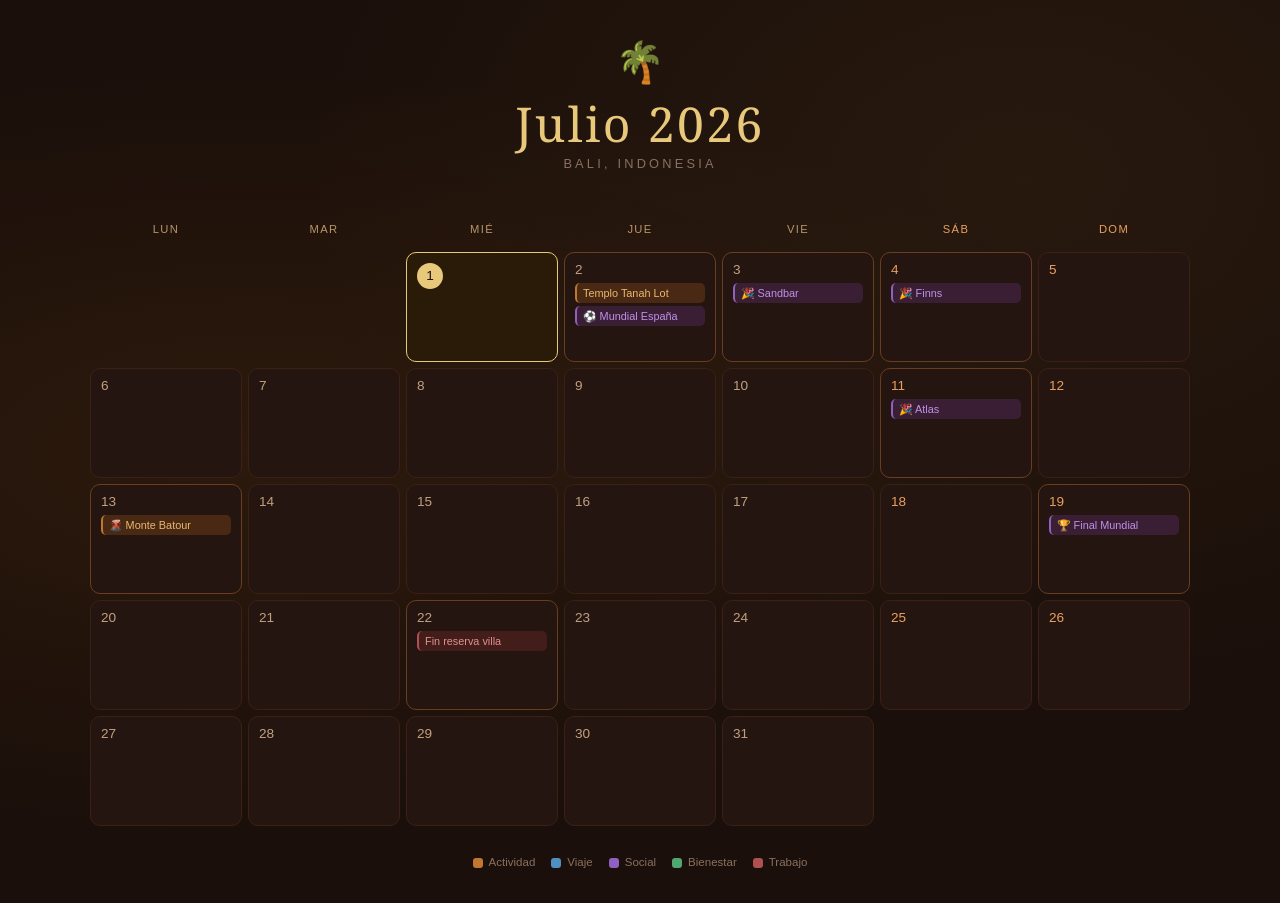
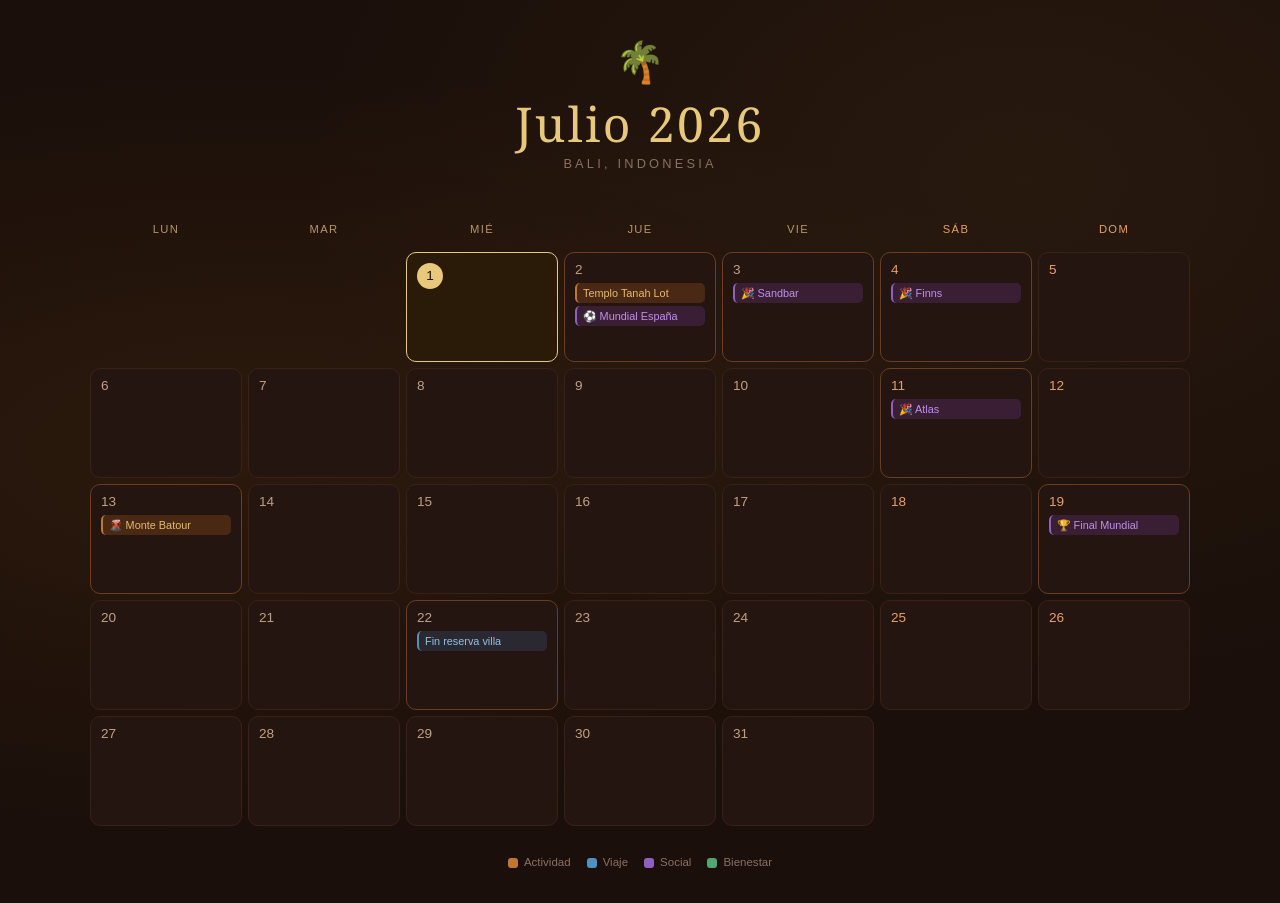
Before and after one commit to aroaarriaza/calendar-bali, a Next.js app: page / in a window 1280 px wide. Built offline with nearby package versions, Linux system fonts and the light colour scheme.

Commit message:
Quita categoría trabajo y cambia villa a viaje

```diff
--- a/app/components/CalendarClient.tsx
+++ b/app/components/CalendarClient.tsx
@@ -2,7 +2,7 @@
 
 import { useState, useEffect } from 'react'
 
-type Category = 'activity' | 'travel' | 'social' | 'wellness' | 'work'
+type Category = 'activity' | 'travel' | 'social' | 'wellness'
 
 interface Event {
   id: string
@@ -17,7 +17,6 @@ const CATEGORIES: Record<Category, { label: string; color: string; bg: string; b
   travel:   { label: 'Viaje',     color: '#90c0e8', bg: 'rgba(60,120,180,0.2)',   border: '#5090c0' },
   social:   { label: 'Social',    color: '#c090e8', bg: 'rgba(120,60,160,0.25)',  border: '#9060c0' },
   wellness: { label: 'Bienestar', color: '#80d0a0', bg: 'rgba(40,140,80,0.2)',    border: '#50a870' },
-  work:     { label: 'Trabajo',   color: '#e09090', bg: 'rgba(180,60,60,0.2)',    border: '#b05050' },
 }
 
 const SEED_EVENTS: Event[] = [
@@ -28,7 +27,7 @@ const SEED_EVENTS: Event[] = [
   { id: 'seed-4', date: '2026-07-11', title: '🎉 Atlas', category: 'social' },
   { id: 'seed-5', date: '2026-07-13', title: '🌋 Monte Batour', category: 'activity' },
   { id: 'seed-8', date: '2026-07-19', title: '🏆 Final Mundial', category: 'social' },
-  { id: 'seed-6', date: '2026-07-22', title: 'Fin reserva villa', category: 'work' },
+  { id: 'seed-6', date: '2026-07-22', title: 'Fin reserva villa', category: 'travel' },
 ]
 
 const WEEKDAYS = ['Lun', 'Mar', 'Mié', 'Jue', 'Vie', 'Sáb', 'Dom']
```
